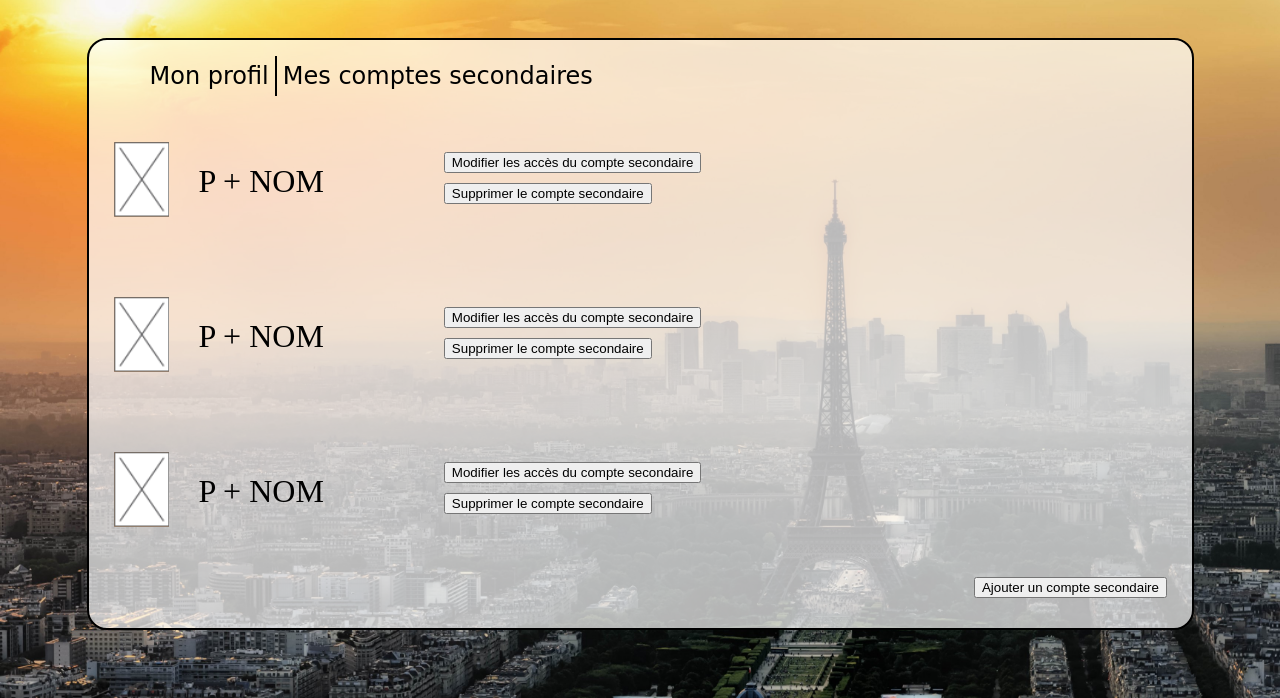
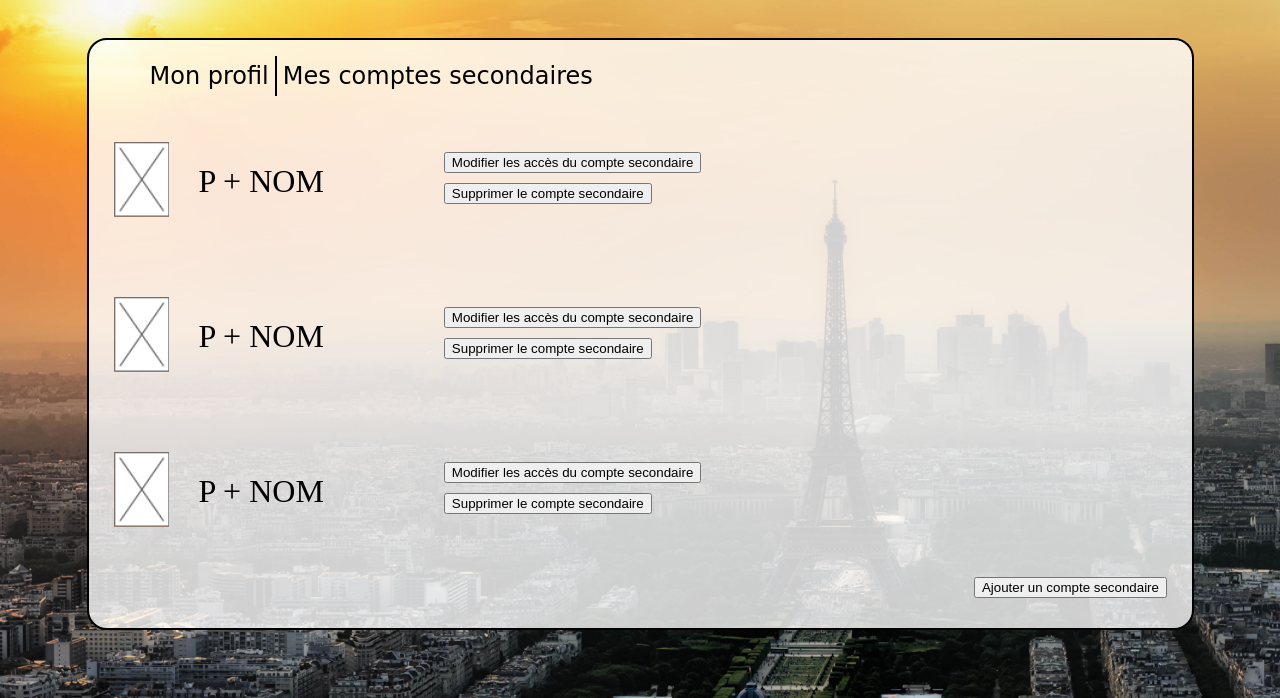
Before and after one commit to Nicolass-B/DoHome, a PHP site: page /html/compteSec.php in a window 1280 px wide. Shown: the part 102-800 px from the top of the page. Run offline with PHP 8.4, Linux system fonts and the light colour scheme.

Commit message:
finalisation de la page mes comptes secondaires

```diff
--- a/css/compteSec.css
+++ b/css/compteSec.css
@@ -24,7 +24,7 @@ section {
     width: 85%;
     border: 2px black solid;
     border-radius: 20px;
-    background-color: rgba(255, 255, 255, 0.7);
+    background-color: rgba(255, 255, 255, 0.8);
 
 }
 
```
